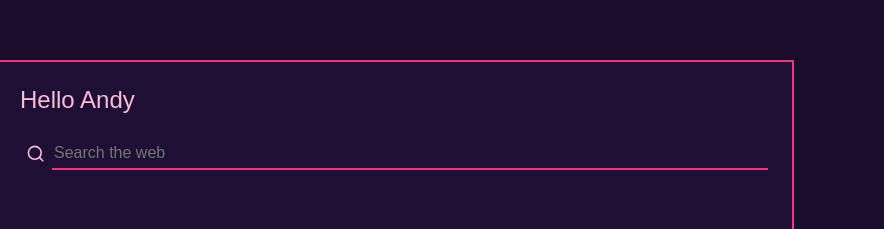
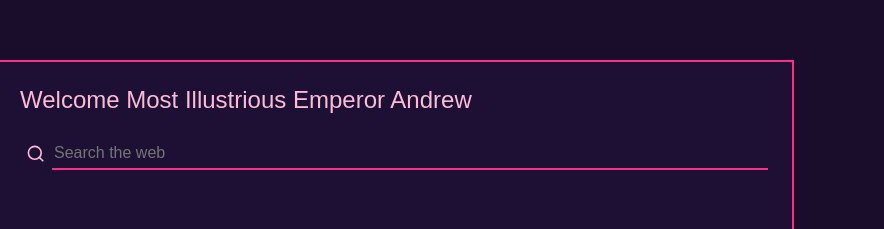
Before and after one commit to alambrop/startup, a plain HTML site: page index.html in a window 1280 px wide. Shown: the part 188-417 px from the top of the page, 396-1280 px from the left. Drawn offline with Linux system fonts and the light colour scheme.

Commit message:
Update index.html

```diff
--- a/index.html
+++ b/index.html
@@ -10,7 +10,7 @@
     <div class="surface">
       <img src="https://64.media.tumblr.com/2bc084c044357fe1e782dd67441c9d4b/6d52c0b9418c967f-ba/s1280x1920/ca4f29fc1929ede617a03c05cc2a3bc97cf7e71c.gifv" alt="" />
       <main>
-        <h1>Hello Andy</h1>
+        <h1>Welcome Most Illustrious Emperor Andrew</h1>
         <div id="searchbar">
           <button>
             <svg xmlns="http://www.w3.org/2000/svg" width="24" height="24" viewBox="0 0 24 24" fill="none" stroke="currentColor" stroke-width="2" stroke-linecap="round" stroke-linejoin="round" class="feather feather-search"><circle cx="11" cy="11" r="8"></circle><line x1="21" y1="21" x2="16.65" y2="16.65"></line></svg>
```
